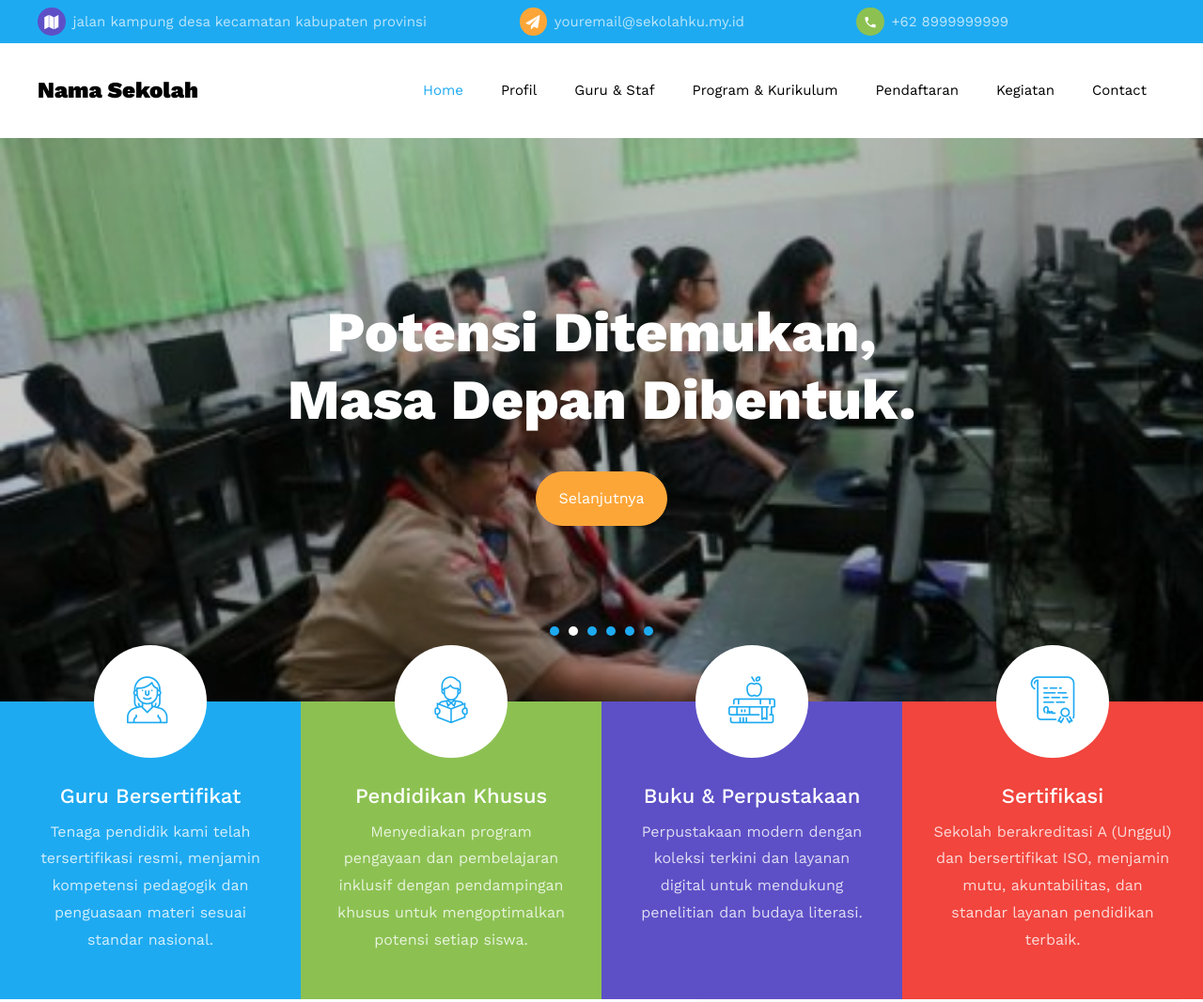
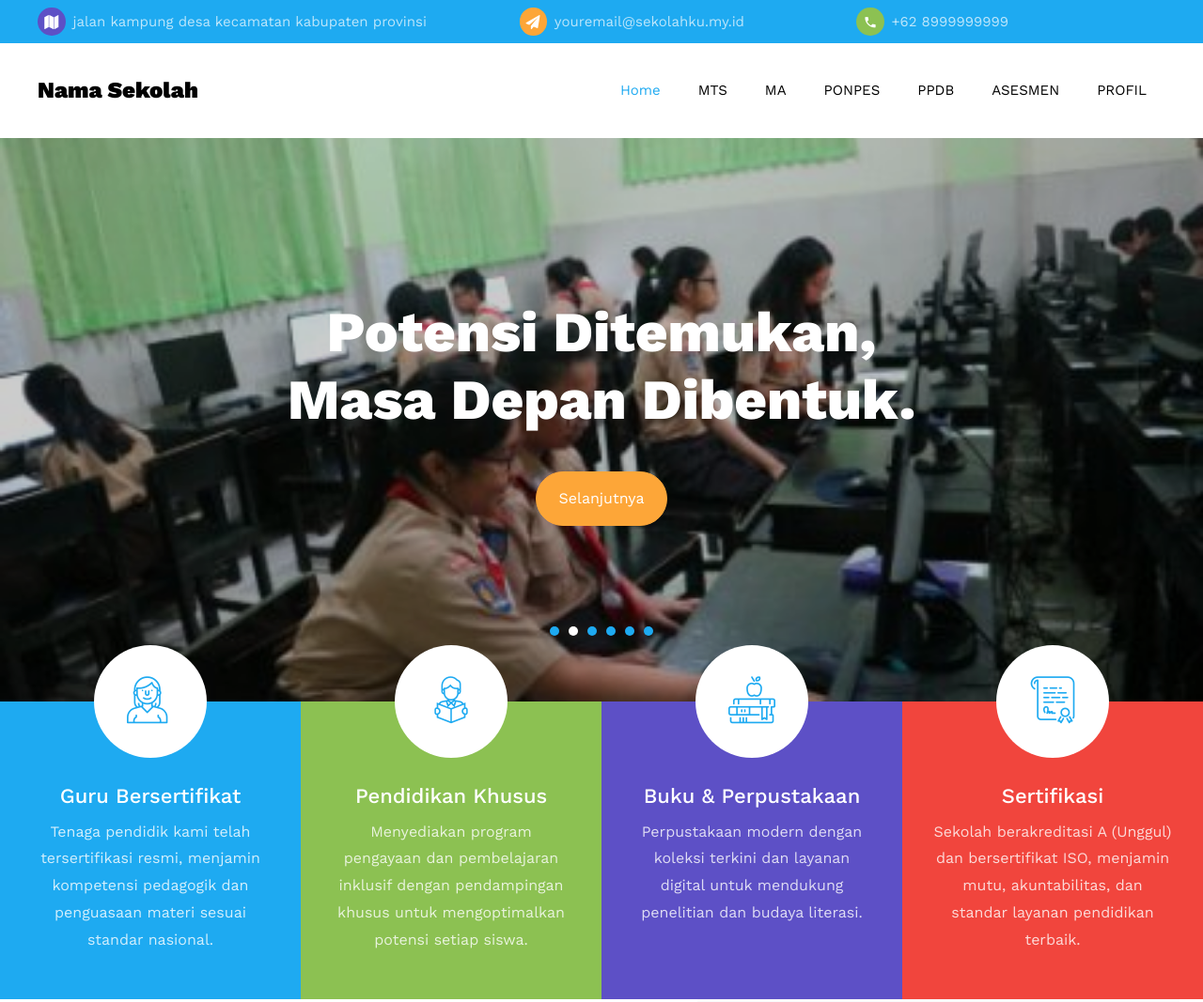
Before and after one commit to medsosnewsnetwork-hub/hidayatulquranbantenschid, a plain HTML site: page index.html in a window 1280 px wide. Shown: the top 1067 px of the page at 94% size. Drawn offline with nearby package versions, Linux system fonts and the light colour scheme; some packages are replaced by stand-ins of ours; no server answers; files whose address does not match are found by name; a web font is replaced by a local one.

Commit message:
Update index.html

```diff
--- a/index.html
+++ b/index.html
@@ -1,7 +1,7 @@
 <!DOCTYPE html>
 <html lang="en">
   <head>
-    <title>SD - Free Sekolah Template </title>
+    <title>PONPES HIDAYATUL QURAN BANTEN PONDOK SALAFIYAH – MTS – MA </title>
     <meta charset="utf-8">
     <meta name="viewport" content="width=device-width, initial-scale=1, shrink-to-fit=no">
 
@@ -55,12 +55,12 @@
 	      <div class="collapse navbar-collapse" id="ftco-nav">
 	        <ul class="navbar-nav ml-auto">
 	        	<li class="nav-item active"><a href="index.html" class="nav-link pl-0">Home</a></li>
-	        	<li class="nav-item"><a href="index.html" class="nav-link">Profil</a></li>
-	        	<li class="nav-item"><a href="index.html" class="nav-link">Guru & Staf</a></li>
-	        	<li class="nav-item"><a href="index.html" class="nav-link">Program & Kurikulum</a></li>
-	        	<li class="nav-item"><a href="index.html" class="nav-link">Pendaftaran</a></li>
-	        	<li class="nav-item"><a href="index.html" class="nav-link">Kegiatan</a></li>
-	          <li class="nav-item"><a href="index.html" class="nav-link">Contact</a></li>
+	        	<li class="nav-item"><a href="index.html" class="nav-link">MTS</a></li>
+	        	<li class="nav-item"><a href="index.html" class="nav-link">MA</a></li>
+	        	<li class="nav-item"><a href="index.html" class="nav-link">PONPES</a></li>
+	        	<li class="nav-item"><a href="index.html" class="nav-link">PPDB</a></li>
+	        	<li class="nav-item"><a href="index.html" class="nav-link">ASESMEN</a></li>
+	          <li class="nav-item"><a href="index.html" class="nav-link">PROFIL</a></li>
 	        </ul>
 	      </div>
 	    </div>
```
